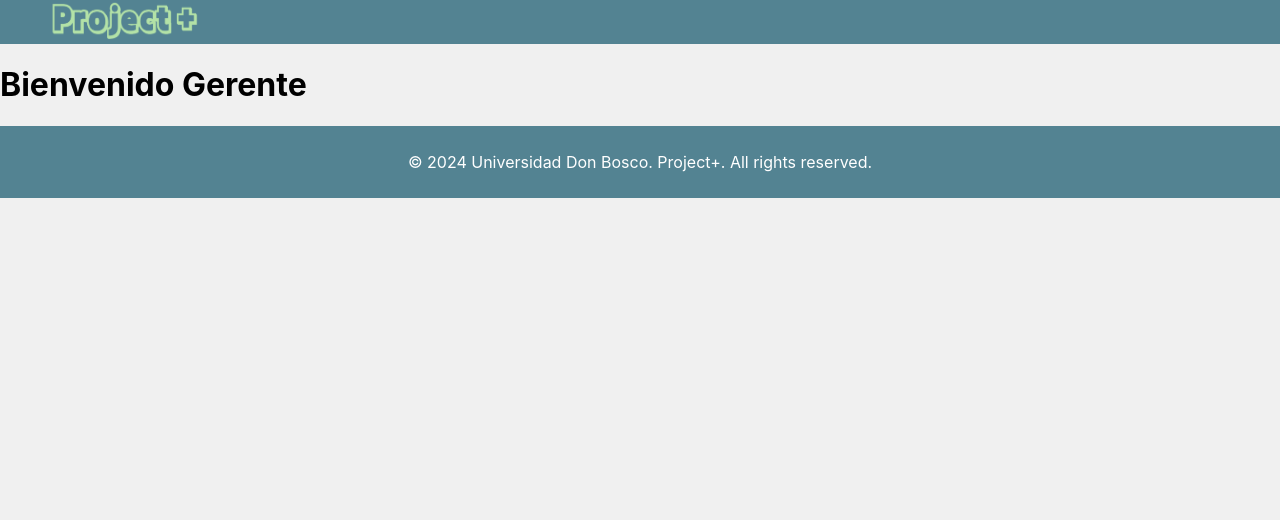
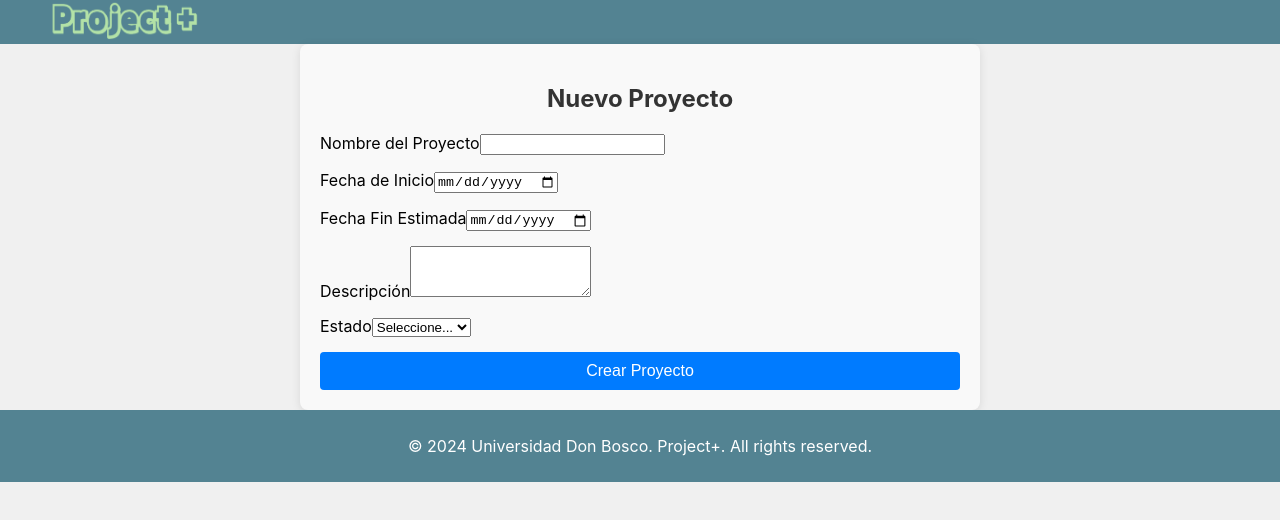
Before and after one commit to JosselineMtnz/gestor_project, a Next.js app: page /roles/gerente in a window 1280 px wide. Shown: the top 520 px of the page. Built offline with nearby package versions, Linux system fonts and the light colour scheme.

Commit message:
feat: se agrego modulo de creación de proyecto

```diff
--- a/app/globals.css
+++ b/app/globals.css
@@ -1,5 +1,7 @@
 /* app/globals.css */
+html,
 body {
+  height: 100%; /* Asegura que el html y el body ocupen toda la altura */
   margin: 0;
   padding: 0;
   box-sizing: border-box;
@@ -13,3 +15,14 @@ a {
   text-decoration: none;
   color: inherit;
 }
+
+#root,
+.app {
+  display: flex;
+  flex-direction: column; /* Coloca los elementos en columna */
+  min-height: 100vh; /* Asegura que el contenedor ocupe al menos el 100% de la altura de la ventana */
+}
+
+footer {
+  margin-top: auto; /* Empuja el footer hacia abajo */
+}
--- a/app/layout.js
+++ b/app/layout.js
@@ -1,8 +1,14 @@
+// app/layout.js
 import "./globals.css";
+
+export const metadata = {
+  title: "Gestor de Proyectos",
+  description: "Web para gestionar proyectos",
+};
 
 export default function RootLayout({ children }) {
   return (
-    <html lang="en">
+    <html lang="es">
       <body>{children}</body>
     </html>
   );
--- /dev/null
+++ b/app/roles/gerente/crearProyecto.module.css
@@ -0,0 +1,56 @@
+.formulario {
+  max-width: 50%; /* Ajusta el ancho máximo según tus necesidades */
+  margin: 0 auto; /* Centra el contenedor */
+  padding: 20px; /* Espaciado interno */
+  background-color: #f9f9f9; /* Color de fondo */
+  border-radius: 8px; /* Bordes redondeados */
+  box-shadow: 0 2px 10px rgba(0, 0, 0, 0.1); /* Sombra sutil */
+}
+
+.title {
+  text-align: center; /* Centra el título */
+  color: #333; /* Color del texto */
+}
+
+.form {
+  display: flex;
+  flex-direction: column; /* Organiza los elementos en columna */
+}
+
+.formGroup {
+  margin-bottom: 15px; /* Espaciado entre grupos */
+}
+
+.label {
+  margin-bottom: 5px; /* Espaciado entre la etiqueta y el campo */
+  font-weight: bold; /* Negrita para las etiquetas */
+}
+
+.input,
+.textarea,
+.select {
+  padding: 10px; /* Espaciado interno en los campos */
+  border: 1px solid #ccc; /* Borde gris claro */
+  border-radius: 4px; /* Bordes redondeados */
+  width: 100%; /* Ancho completo */
+  box-sizing: border-box; /* Incluye padding en el ancho total */
+}
+
+.error {
+  color: red; /* Color de los mensajes de error */
+  font-size: 12px; /* Tamaño de fuente pequeño para errores */
+}
+
+.submitButton {
+  padding: 10px; /* Espaciado interno en el botón */
+  background-color: #007bff; /* Color de fondo azul */
+  color: white; /* Color del texto del botón */
+  border: none; /* Sin borde */
+  border-radius: 4px; /* Bordes redondeados */
+  cursor: pointer; /* Cambia el cursor al pasar el mouse */
+  font-size: 16px; /* Tamaño de fuente del botón */
+}
+
+.submitButton:hover {
+  background-color: #0056b3; /* Color más oscuro al pasar el mouse */
+}
--- a/app/roles/gerente/page.js
+++ b/app/roles/gerente/page.js
@@ -1,12 +1,122 @@
+"use client";
+
+import styles from "./crearProyecto.module.css"; // Asegúrate de que el CSS esté bien definido
 import Navbar from "@/app/ui/navbar/pages";
 import Footer from "@/app/ui/footer/pages";
+import { Formik, Form, Field, ErrorMessage } from "formik";
+import * as Yup from "yup";
 
 function AdminPage() {
+  const initialValues = {
+    nombre_proyecto: "",
+    fecha_inicio: "",
+    fecha_fin_estimada: "",
+    descripcion: "",
+    estado: "",
+  };
+
+  const validationSchema = Yup.object().shape({
+    nombre_proyecto: Yup.string().required(
+      "El nombre del proyecto es requerido"
+    ),
+    fecha_inicio: Yup.date().required("La fecha de inicio es requerida"),
+    fecha_fin_estimada: Yup.date().required(
+      "La fecha de fin estimada es requerida"
+    ),
+    descripcion: Yup.string().required("La descripción es requerida"),
+    estado: Yup.string().required("El estado es requerido"),
+  });
+
+  const handleSubmit = async (values) => {
+    const data = {
+      ...values,
+      fecha_creacion: new Date().toISOString(),
+    };
+
+    try {
+      const response = await axios.post("/api/control_gerente", data);
+      console.log("Proyecto creado:", response.data);
+    } catch (error) {
+      console.error("Error al crear el proyecto:", error);
+    }
+  };
+
   return (
-    <div>
-      <Navbar></Navbar>
-      <h1>Bienvenido Gerente</h1>
-      <Footer></Footer>
+    <div className={styles.container}>
+      <Navbar />
+      <div className={styles.formulario}>
+        <h2 className={styles.title}>Nuevo Proyecto</h2>
+
+        <Formik
+          initialValues={initialValues}
+          validationSchema={validationSchema}
+          onSubmit={handleSubmit}
+        >
+          {() => (
+            <Form className={styles.form}>
+              <div className={styles.formGroup}>
+                <label htmlFor="nombre_proyecto">Nombre del Proyecto</label>
+                <Field name="nombre_proyecto" type="text" />
+                <ErrorMessage
+                  name="nombre_proyecto"
+                  component="div"
+                  className={styles.error}
+                />
+              </div>
+
+              <div className={styles.formGroup}>
+                <label htmlFor="fecha_inicio">Fecha de Inicio</label>
+                <Field name="fecha_inicio" type="date" />
+                <ErrorMessage
+                  name="fecha_inicio"
+                  component="div"
+                  className={styles.error}
+                />
+              </div>
+
+              <div className={styles.formGroup}>
+                <label htmlFor="fecha_fin_estimada">Fecha Fin Estimada</label>
+                <Field name="fecha_fin_estimada" type="date" />
+                <ErrorMessage
+                  name="fecha_fin_estimada"
+                  component="div"
+                  className={styles.error}
+                />
+              </div>
+
+              <div className={styles.formGroup}>
+                <label htmlFor="descripcion">Descripción</label>
+                <Field name="descripcion" as="textarea" rows="3" />
+                <ErrorMessage
+                  name="descripcion"
+                  component="div"
+                  className={styles.error}
+                />
+              </div>
+
+              <div className={styles.formGroup}>
+                <label htmlFor="estado">Estado</label>
+                <Field name="estado" as="select">
+                  <option value="">Seleccione...</option>
+                  <option value="en_progreso">En Progreso</option>
+                  <option value="completado">Completado</option>
+                  <option value="pendiente">Pendiente</option>
+                </Field>
+                <ErrorMessage
+                  name="estado"
+                  component="div"
+                  className={styles.error}
+                />
+              </div>
+
+              <button type="submit" className={styles.submitButton}>
+                Crear Proyecto
+              </button>
+            </Form>
+          )}
+        </Formik>
+      </div>
+      <Footer />
     </div>
   );
 }
--- a/package.json
+++ b/package.json
@@ -10,9 +10,12 @@
   },
   "dependencies": {
     "bcrypt": "^5.1.1",
+    "bootstrap": "^5.3.3",
+    "formik": "^2.4.6",
     "mysql2": "^3.11.2",
     "next": "14.2.8",
     "react": "^18",
-    "react-dom": "^18"
+    "react-dom": "^18",
+    "yup": "^1.4.0"
   }
 }
```
Also changed, not shown: app/api/control_gerente/route.js (added), 1 other file (tests, documents, lock files or other folders).
